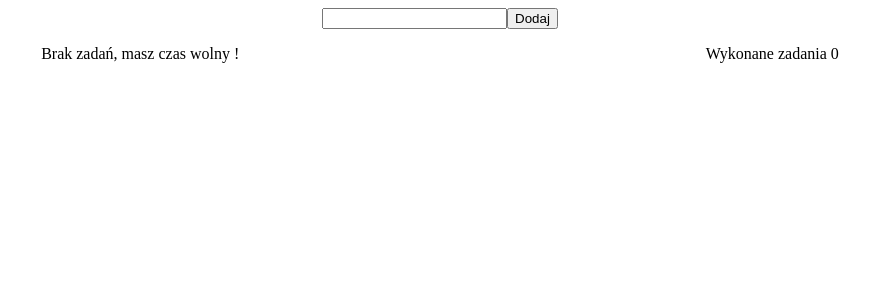
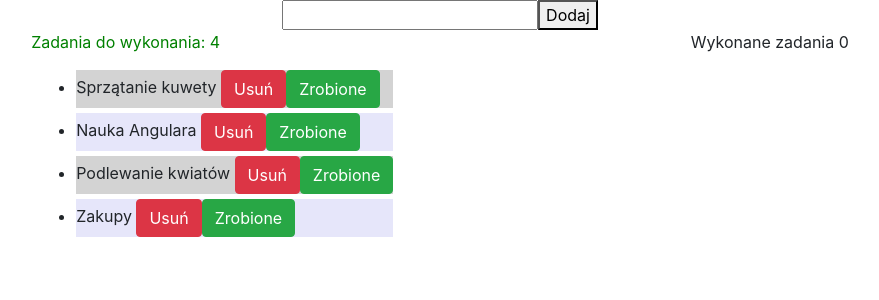
Before and after one commit to kamiladamuszek/todolist, an Angular app: page / in a window 1280 px wide. Shown: the top 300 px of the page, without its empty margins (200-1079 px from the left). Built offline with nearby package versions, Linux system fonts and the light colour scheme.

Commit message:
styles, adding bootstrap styles

```diff
--- a/angular.json
+++ b/angular.json
@@ -21,7 +21,8 @@
               "src/favicon.ico"
             ],
             "styles": [
-              "src/styles.css"
+              "src/styles.css",
+              "node_modules/bootstrap/dist/css/bootstrap.min.css"
             ],
             "scripts": []
           },
--- a/package.json
+++ b/package.json
@@ -22,6 +22,7 @@
     "@angular/platform-browser-dynamic": "^6.0.1",
     "@angular/platform-server": "^6.0.1",
     "@angular/router": "^6.0.1",
+    "bootstrap": "^4.1.1",
     "core-js": "^2.4.1",
     "rxjs": "^6.1.0",
     "zone.js": "^0.8.14"
--- a/src/app/app.component.ts
+++ b/src/app/app.component.ts
@@ -1,14 +1,17 @@
-import {Component} from '@angular/core';
+import {Component, OnInit} from '@angular/core';
 
 @Component({
   selector: 'app-root',
   templateUrl: './app.component.html',
   styleUrls: ['./app.component.css']
 })
-export class AppComponent {
-  newTask: string;
+export class AppComponent implements OnInit {
   tasksLists: Array<string> = [];
   tasksDone: Array<string> = [];
+
+  ngOnInit(): void {
+    this.tasksLists = ['Sprzątanie kuwety', 'Nauka Angulara', 'Podlewanie kwiatów', 'Zakupy'];
+  }
 
   add(task: string) {
     this.tasksLists.push(task);
--- a/src/app/todo-task/todo-task.component.css
+++ b/src/app/todo-task/todo-task.component.css
@@ -0,0 +1,10 @@
+
+.odd-li{
+  background: lavender;
+  margin: 5px;
+}
+
+.last-li{
+  background: pink;
+  margin: 5px;
+}
--- a/src/app/todo-task/todo-task.component.html
+++ b/src/app/todo-task/todo-task.component.html
@@ -1,9 +1,10 @@
 <ng-container *ngIf="tasksList.length >0; else noTask">
+  <p [ngStyle]="{color: getColor()}">Zadania do wykonania: {{tasksList.length}}</p>
   <ul>
-    <li *ngFor="let task of tasksList">
+    <li *ngFor="let task of tasksList;  let odd = odd" [ngClass]="{'odd-li': odd, 'last-li': tasksList.length === 1}">
       {{task}}
-      <button (click)="remove(task)">Usuń</button>
-      <button (click)="done(task)">Zrobione</button>
+      <button (click)="remove(task)" type="button" class="btn btn-danger">Usuń</button>
+      <button (click)="done(task)" type="button" class="btn btn-success">Zrobione</button>
     </li>
   </ul>
 </ng-container>
--- a/src/app/todo-task/todo-task.component.ts
+++ b/src/app/todo-task/todo-task.component.ts
@@ -1,4 +1,4 @@
-import {Component, EventEmitter, Input, OnInit, Output} from '@angular/core';
+import {Component, EventEmitter, Input, OnInit, Output, ViewEncapsulation} from '@angular/core';
 
 @Component({
   selector: 'app-todo-task',
@@ -24,4 +24,8 @@ export class TodoTaskComponent implements OnInit {
   done(task: string) {
     this.emitDone.emit(task);
   }
+
+  getColor(): string {
+    return this.tasksList.length > 4 ? 'red' : 'green';
+  }
 }
--- a/src/styles.css
+++ b/src/styles.css
@@ -1 +1,5 @@
 /* You can add global styles to this file, and also import other style files */
+li{
+  background: lightgray;
+  margin: 5px;
+}
```
